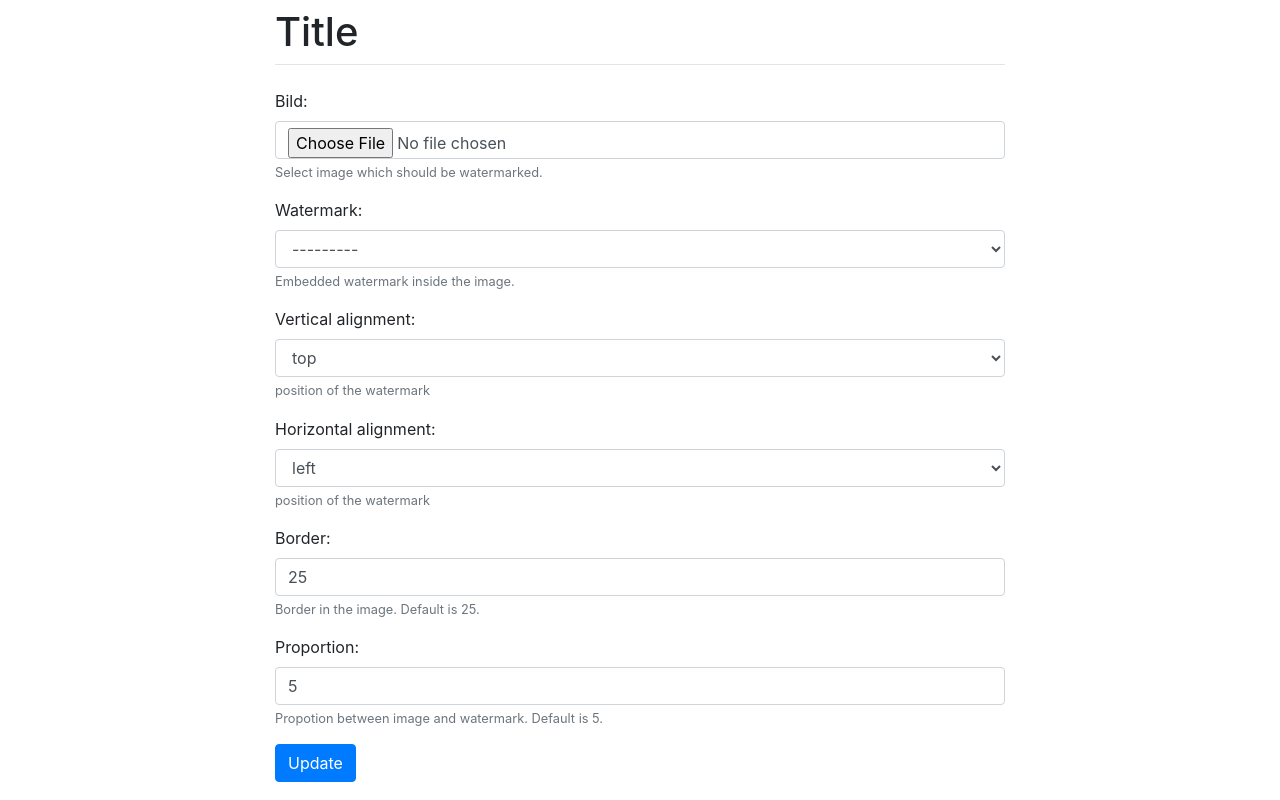
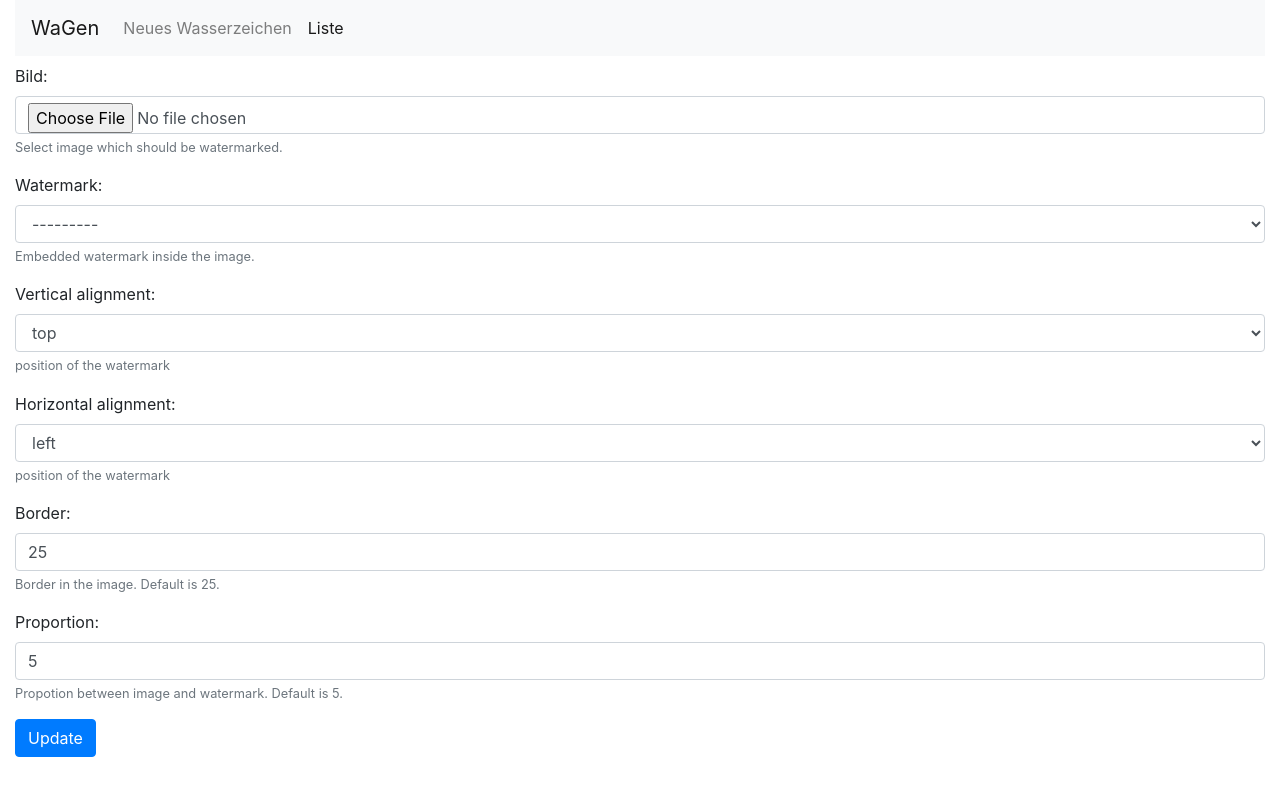
Before and after one commit to jensboe/firemark, a Django app: page /create in a window 1280 px wide. Run offline with Django 3.2, Linux system fonts and the light colour scheme; data that the repository does not hold is empty; some libraries are stand-ins or nearby versions.

Commit message:
Improve Look

```diff
--- a/watermark/templates/base.html
+++ b/watermark/templates/base.html
@@ -8,11 +8,24 @@
     <title>{% trans "Title" %}</title>
   </head>
   <body>
-    <div class="container">
-      <div class="row justify-content-center">
-        <div class="col-8">
-          <h1 class="mt-2">{% trans "Title" %}</h1>
-          <hr class="mt-0 mb-4">
+    <div class="container-fluid">
+      <nav class="navbar navbar-expand-lg navbar-light bg-light">
+        <a class="navbar-brand" href="#">WaGen</a>
+
+        <div class="navbar-collapse" id="navbarSupportedContent">
+          <ul class="navbar-nav mr-auto">
+            <li class="nav-item">
+              <a class="nav-link" href="{% url 'create'%}">Neues Wasserzeichen</a>
+            </li>
+            <li class="nav-item active">
+              <a class="nav-link" href="{% url 'index'%}">Liste <span class="sr-only">(current)</span></a>
+            </li>
+
+          </ul>
+        </div>
+      </nav>
+      <div class="row justify-content">
+        <div class="col">
           {% block content %}
           {% endblock %}
         </div>
```
Also changed, not shown: watermark/templates/watermark/markimage_list.html (+16 -6 lines).
